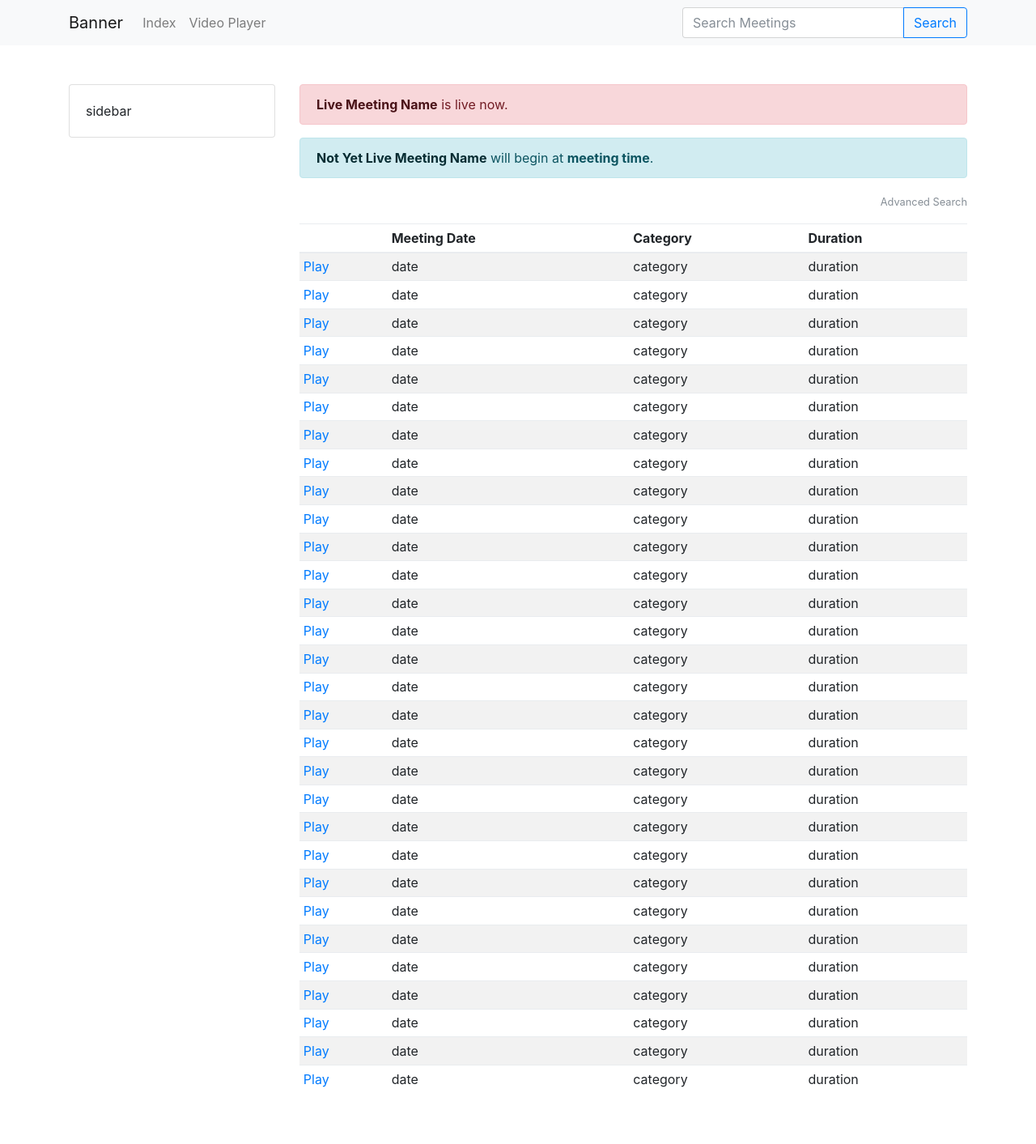
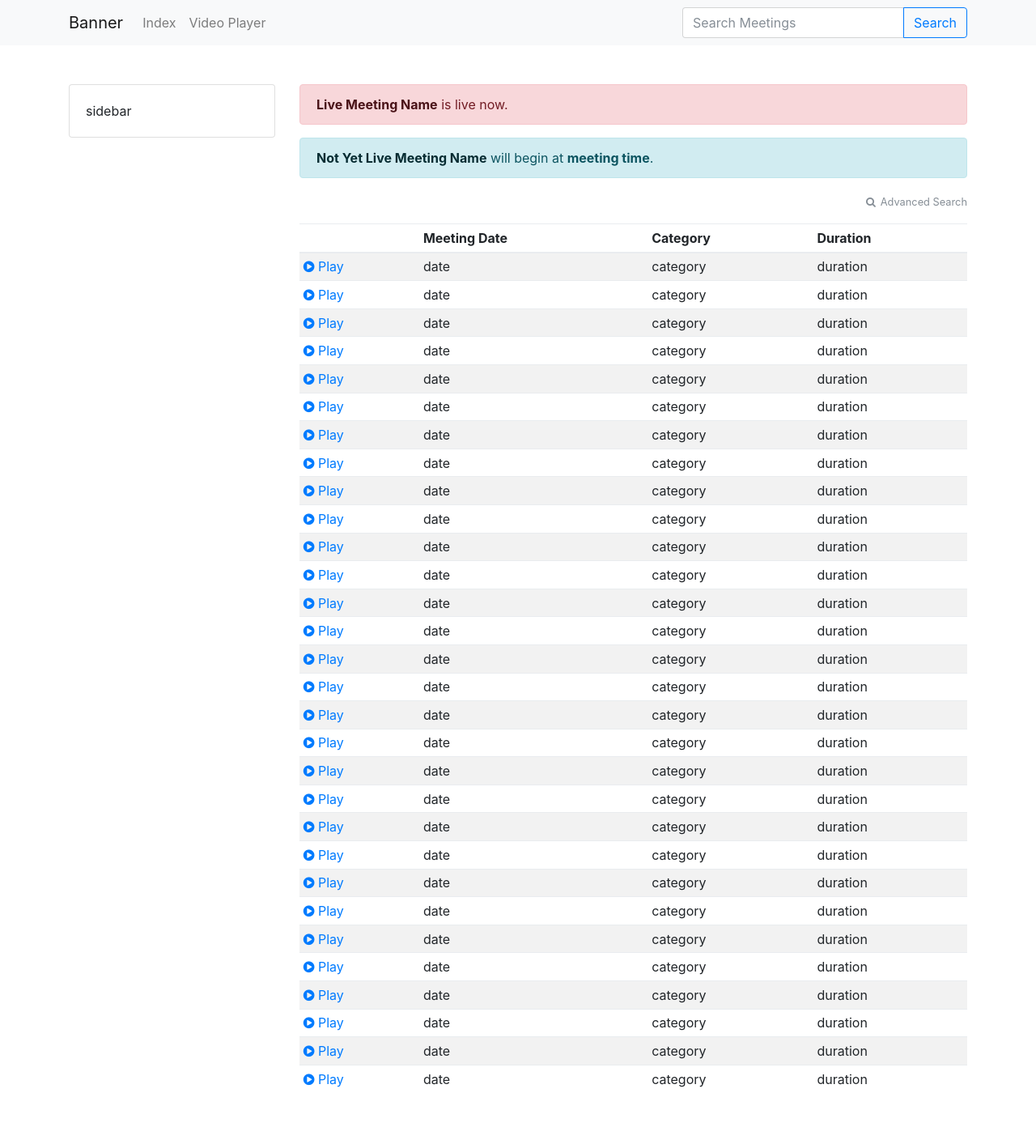
Before and after one commit to Commbocc/htv-video-on-demand, a Jekyll site: the page built from index.html, in a window 1280 px wide. Shown: the whole page at 81% size. Built offline with Jekyll 4.4.1, drawn with Linux system fonts in a browser that asks for light colours; nearby versions of some CDN libraries.

Commit message:
init fontawesome cdn style

```diff
--- a/_layouts/main.html
+++ b/_layouts/main.html
@@ -6,6 +6,8 @@
 	<meta name="viewport" content="width=device-width, initial-scale=1, shrink-to-fit=no">
 	<title>{{ site.title }}</title>
 
+	<!-- FontAwesome CSS -->
+	<link rel="stylesheet" href="https://maxcdn.bootstrapcdn.com/font-awesome/4.7.0/css/font-awesome.min.css">
 	<!-- Bootstrap CSS -->
 	<link rel="stylesheet" href="{{ '/assets/stylesheets/main.css' | prepend: site.baseurl }}">
 </head>
```
